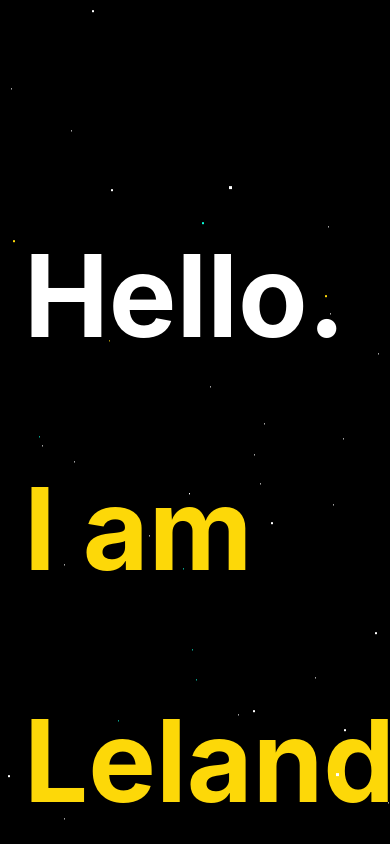
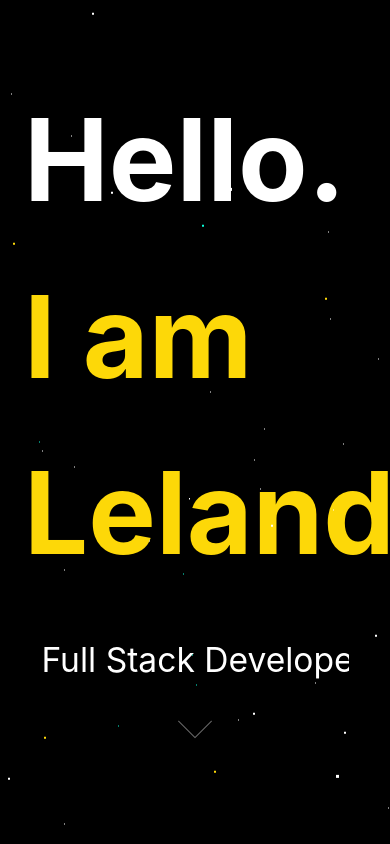
Before and after one commit to ilelandhayes/Portfolio, a plain HTML site: page index.html in a window 390 px wide. Shown: the top 844 px of the page. Drawn offline with nearby package versions, Linux system fonts and the light colour scheme.

Commit message:
added more media queries

```diff
--- a/style.css
+++ b/style.css
@@ -503,6 +503,12 @@ body {
   height: fit-content;
 }
 
+@media screen and (max-width: 610px) {
+  .title-container {
+    margin-top: 2rem;
+  }
+}
+
 #title {
   font-size: 12em;
   font-weight: 680;
@@ -535,7 +541,6 @@ body {
 @media screen and (max-width: 610px) {
   .hello {
     font-size: 7.1em !important;
-    margin-top: 3.5rem !important;
   }
 }
 
```
